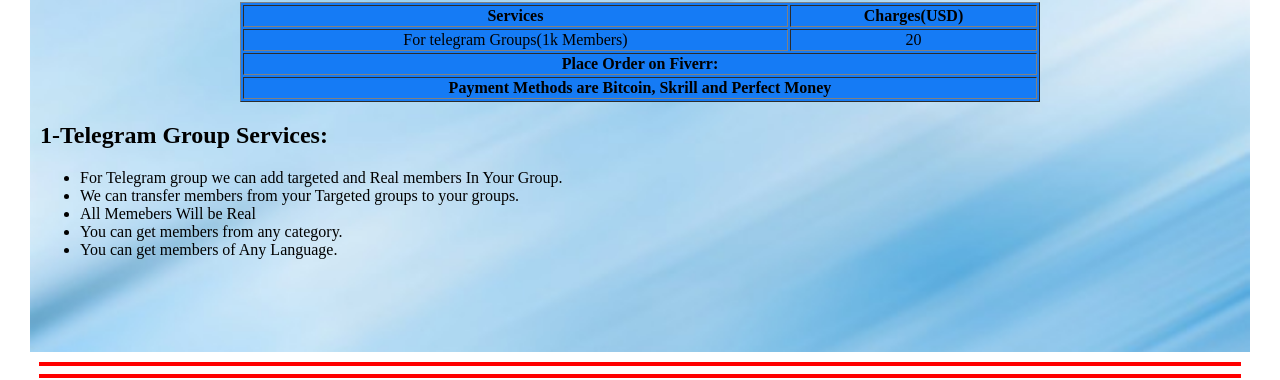
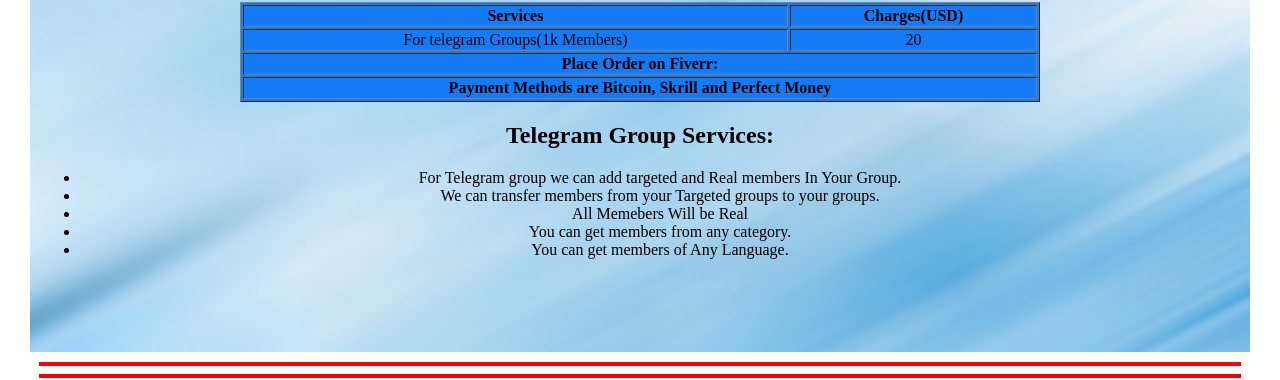
Before and after one commit to zohaibakeel/pakservice, a plain HTML site: page index.html in a window 1280 px wide. Shown: the part 242-622 px from the top of the page. Drawn offline with Linux system fonts and the light colour scheme.

Commit message:
Update index.html

```diff
--- a/index.html
+++ b/index.html
@@ -66,13 +66,13 @@
 </tbody>
 </table>
 
-<h2>1-Telegram Group Services:</h1>
+<h2 align="center" colspan="2">Telegram Group Services:</h1>
 <ul style="list-stye-type:Square;">
-<li>For Telegram group we can add targeted and Real members In Your Group. </li>
-<li> We can transfer members from your Targeted groups to your groups.</li>
-<li>All Memebers Will be Real</li>
-<li> You can get members from any category.</li>
-<li> You can get members of Any Language.</li>
+<li align="center" colspan="2">For Telegram group we can add targeted and Real members In Your Group. </li>
+<li  align="center" colspan="2"> We can transfer members from your Targeted groups to your groups.</li>
+<li align="center" colspan="2">All Memebers Will be Real</li>
+<li align="center" colspan="2"> You can get members from any category.</li>
+<li align="center" colspan="2"> You can get members of Any Language.</li>
 </ul>
 </div>
 
```
